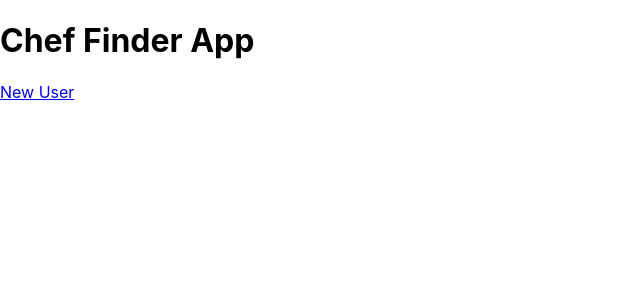
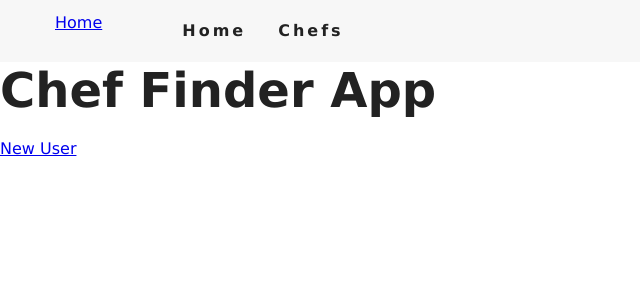
Before and after one commit to yashiazize/CapstoneProject, a React (Create React App) app in the folder front-end/: page / in a window 1280 px wide. Shown: the top 300 px of the page, without its empty margins (0-640 px from the left). Built offline with nearby package versions, Linux system fonts and the light colour scheme; no server answers.

Commit message:
Navbar (#13)
* add some css for nav

* move BrowserRouter to Index.js

* toggle menu working

```diff
--- a/front-end/package.json
+++ b/front-end/package.json
@@ -9,6 +9,7 @@
     "axios": "^0.21.1",
     "react": "^17.0.2",
     "react-dom": "^17.0.2",
+    "react-icons": "^4.2.0",
     "react-router-dom": "^5.2.1",
     "react-scripts": "4.0.3",
     "web-vitals": "^1.1.2"
--- a/front-end/public/index.html
+++ b/front-end/public/index.html
@@ -24,7 +24,7 @@
       work correctly both with client-side routing and a non-root public URL.
       Learn how to configure a non-root public URL by running `npm run build`.
     -->
-    <title>React App</title>
+		<title>Chef Finder App</title>
 	</head>
 	<body>
 		<noscript>You need to enable JavaScript to run this app.</noscript>
--- /dev/null
+++ b/front-end/src/App.css
@@ -0,0 +1,158 @@
+* {
+	margin: 0;
+	padding: 0;
+	box-sizing: border-box;
+}
+:root {
+	--primaryColor: #af9a7d;
+	--mainWhite: #fff;
+	--offWhite: #f7f7f7;
+	--mainBlack: #222;
+	--mainGrey: #ececec;
+	--darkGrey: #cfcfcf;
+	--mainTransition: all 0.3s linear;
+	--mainSpacing: 3px;
+	--lightShadow: 2px 5px 3px 0px rgba(0, 0, 0, 0.5);
+	--darkShadow: 4px 10px 5px 0px rgba(0, 0, 0, 0.5);
+}
+/* globals */
+body {
+	padding-top: 66px;
+	color: var(--mainBlack);
+	background: var(--mainWhite);
+	font-family: Verdana, Geneva, Tahoma, sans-serif;
+	line-height: 1.4;
+}
+h1 {
+	font-size: 3em;
+	line-height: 1;
+	margin-bottom: 0.5em;
+}
+h2 {
+	font-size: 2em;
+	margin-bottom: 0.75em;
+}
+h3 {
+	font-size: 1.5em;
+	line-height: 1;
+	margin-bottom: 1em;
+}
+h4 {
+	font-size: 1.2em;
+	line-height: 1.25;
+	margin-bottom: 1.25em;
+}
+h5 {
+	font-size: 1em;
+	font-weight: bold;
+	margin-bottom: 1.5em;
+}
+h6 {
+	font-size: 1em;
+	font-weight: bold;
+	margin-bottom: 1.5em;
+}
+
+.btn-primary {
+	display: inline-block;
+	text-decoration: none;
+	letter-spacing: var(--mainSpacing);
+	color: var(--mainBlack);
+	background: var(--primaryColor);
+	padding: 0.4rem 0.9rem;
+	border: 3px solid var(--primaryColor);
+	transition: var(--mainTransition);
+	text-transform: uppercase;
+	cursor: pointer;
+}
+.btn-primary:hover {
+	background: transparent;
+	color: var(--primaryColor);
+}
+.loading {
+	text-transform: capitalize;
+	text-align: center;
+	margin-top: 3rem;
+}
+.error {
+	text-align: center;
+	text-transform: uppercase;
+	margin: 2rem 0;
+}
+.empty-search {
+	text-align: center;
+	text-transform: capitalize;
+	margin: 2rem 0;
+	padding: 1rem;
+	letter-spacing: var(--mainSpacing);
+}
+/* end of globals */
+/* Navbar */
+.navbar {
+	position: fixed;
+	top: 0;
+	left: 0;
+	width: 100%;
+	padding: 0.75rem 2rem;
+	background: var(--offWhite);
+	z-index: 1;
+}
+.nav-header {
+	display: flex;
+	justify-content: space-between;
+}
+.nav-btn {
+	background: transparent;
+	border: none;
+	cursor: pointer;
+	outline: none;
+}
+.nav-icon {
+	font-size: 1.5rem;
+	color: var(--primaryColor);
+}
+.nav-links {
+	height: 0;
+	overflow: hidden;
+	transition: var(--mainTransition);
+	list-style-type: none;
+}
+.nav-links a {
+	display: block;
+	text-decoration: none;
+	padding: 1rem 0;
+	color: var(--mainBlack);
+	transition: var(--mainTransition);
+	text-align: center;
+	font-size: 1rem;
+	font-weight: 600;
+	letter-spacing: var(--mainSpacing);
+}
+.nav-links a:hover {
+	color: var(--primaryColor);
+}
+
+.show-nav {
+	height: 100px;
+}
+
+@media screen and (min-width: 768px) {
+	.nav-btn {
+		display: none;
+	}
+	.nav-center {
+		max-width: 1170px;
+		margin: 0 auto;
+		display: flex;
+	}
+	.nav-links {
+		height: auto;
+		display: flex;
+		margin-left: 4rem;
+	}
+	.nav-links a {
+		margin: 0 1rem;
+		padding: 0.5rem 0;
+	}
+}
+/* end of navbar */
--- a/front-end/src/App.js
+++ b/front-end/src/App.js
@@ -1,7 +1,11 @@
 import axios from "axios";
-import { useState, useEffect } from "react";
-import { BrowserRouter as Router, Switch, Route } from "react-router-dom";
+import React, { useState, useEffect } from "react";
+import { Switch, Route } from "react-router-dom";
 import { apiURL } from "./util/apiURL.js";
+import "./App.css";
+
+// COMPONENTS
+import NavBar from "./Components/NavBar";
 
 // PAGES
 import Home from "./Pages/Home";
@@ -32,7 +36,8 @@ function App() {
 
 	return (
 		<div>
-			<Router>
+			<NavBar />
+
 			<Switch>
 				<Route exact path="/">
 					<Home />
@@ -62,7 +67,6 @@ function App() {
 					<ShowBookings />
 				</Route>
 			</Switch>
-			</Router>
 		</div>
 	);
 }
--- /dev/null
+++ b/front-end/src/Components/NavBar.js
@@ -0,0 +1,36 @@
+import React, { useState } from "react";
+import { NavLink } from "react-router-dom";
+// import logo from "../images/logo.svg";
+import { FaAlignRight } from "react-icons/fa";
+
+const NavBar = () => {
+	// toggle the navbar
+	const [toggleMenu, setToggleMenu] = useState(false);
+
+	const handleToggle = () => {
+		setToggleMenu((isOpen) => !isOpen);
+	};
+
+	return (
+		<nav className="navbar">
+			<div className="nav-center">
+				<div className="nav-header">
+					<NavLink to={"/"}>Home</NavLink>
+					<button type="button" className="nav-btn" onClick={handleToggle}>
+						<FaAlignRight className="nav-icon" />
+					</button>
+				</div>
+				<ul className={toggleMenu ? "nav-links show-nav" : "nav-links"}>
+					<li>
+						<NavLink to={"/"}>Home</NavLink>
+					</li>
+					<li>
+						<NavLink to={"/users/chefs"}>Chefs</NavLink>
+					</li>
+				</ul>
+			</div>
+		</nav>
+	);
+};
+
+export default NavBar;
--- a/front-end/src/index.js
+++ b/front-end/src/index.js
@@ -1,14 +1,17 @@
-import React from 'react';
-import ReactDOM from 'react-dom';
-import './index.css';
-import App from './App';
-import reportWebVitals from './reportWebVitals';
+import React from "react";
+import ReactDOM from "react-dom";
+import { BrowserRouter as Router } from "react-router-dom";
+import "./index.css";
+import App from "./App";
+import reportWebVitals from "./reportWebVitals";
 
 ReactDOM.render(
-  <React.StrictMode>
-    <App />
-  </React.StrictMode>,
-  document.getElementById('root')
+	<React.StrictMode>
+		<Router>
+			<App />
+		</Router>
+	</React.StrictMode>,
+	document.getElementById("root")
 );
 
 // If you want to start measuring performance in your app, pass a function
```
Also changed, not shown: 1 other file (tests, documents, lock files or other folders). Lines whose indentation alone changed are shown as unchanged.
